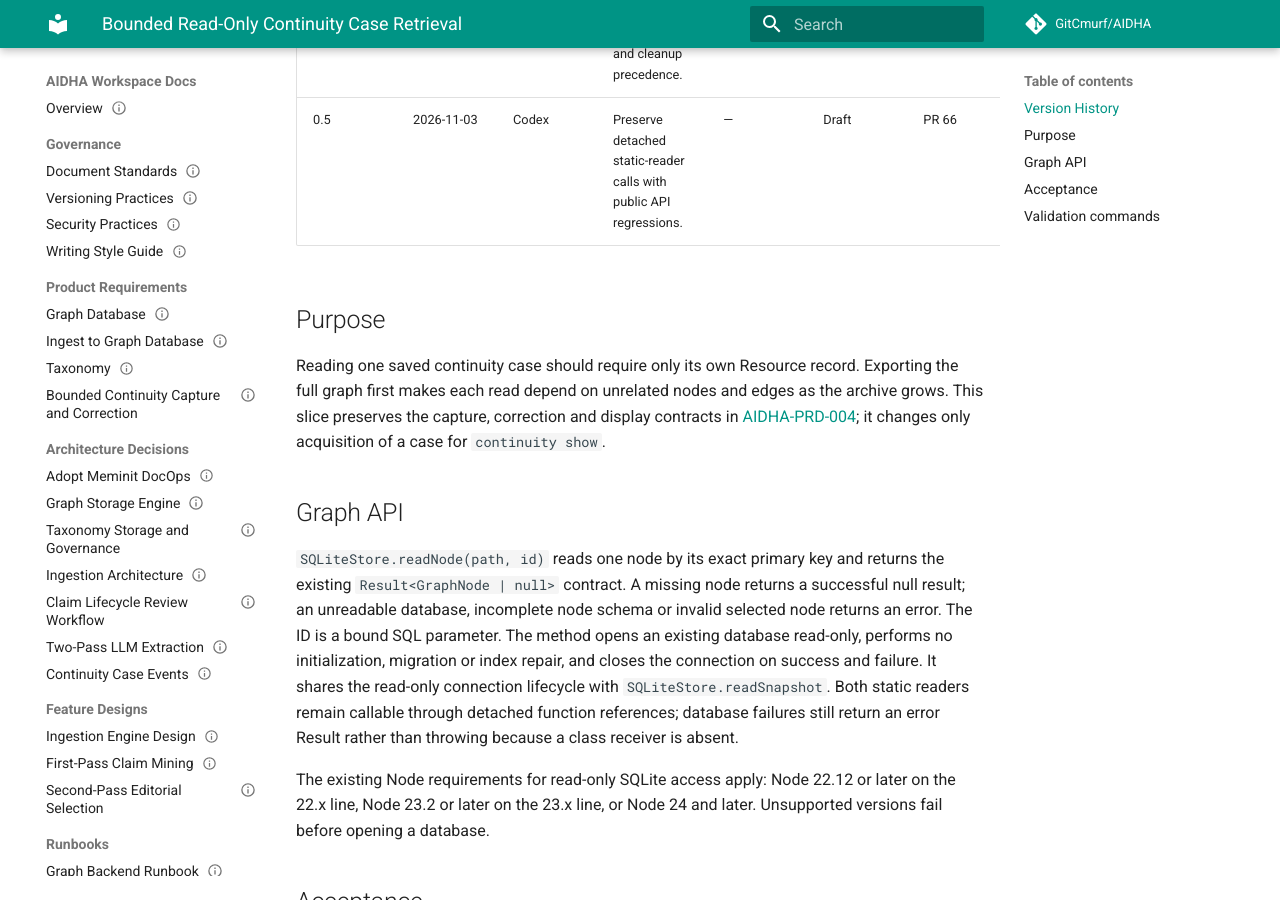
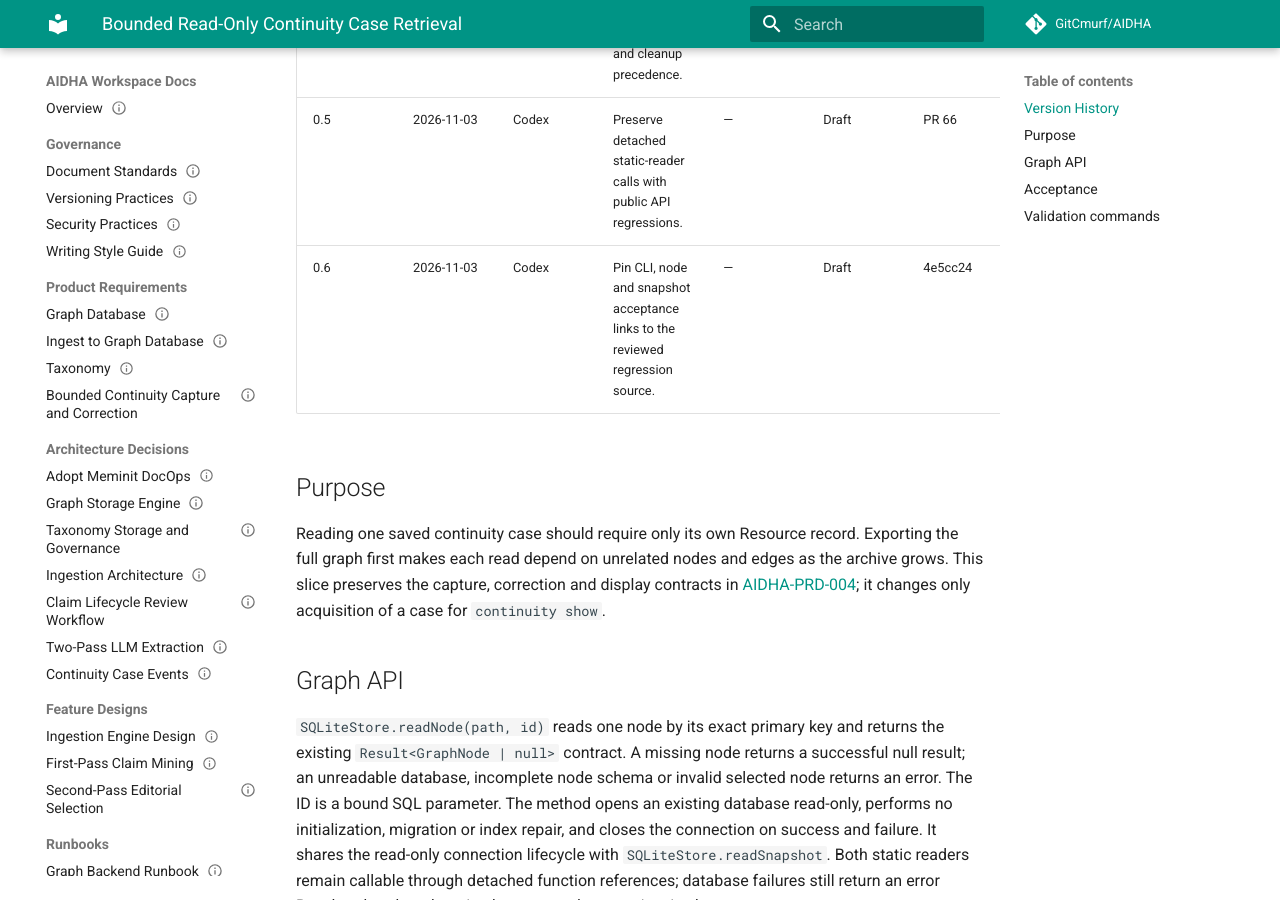
Before and after one commit to GitCmurf/AIDHA, an MkDocs documentation site: the page built from docs/55-testing/testing-098-continuity-case-reads.md, in a window 1280 px wide and 900 px high, scrolled down 1058 px. Built offline with MkDocs 1.6.1 and Material for MkDocs 9.7.7, drawn with Linux system fonts in a browser that asks for light colours; comment, search, counter and statistics services are not loaded; the version menu is left out.

Commit message:
docs(continuity): pin expanded regression evidence

```diff
--- a/docs/01-indices/catalog.json
+++ b/docs/01-indices/catalog.json
@@ -701,7 +701,7 @@
       "document_id": "AIDHA-TESTING-098",
       "owner": "Engineering",
       "status": "Draft",
-      "version": "0.5",
+      "version": "0.6",
       "last_updated": "2026-11-03",
       "title": "Bounded Read-Only Continuity Case Retrieval",
       "type": "TESTING",
--- a/docs/55-testing/testing-098-continuity-case-reads.md
+++ b/docs/55-testing/testing-098-continuity-case-reads.md
@@ -2,7 +2,7 @@
 document_id: AIDHA-TESTING-098
 owner: Engineering
 status: Draft
-version: '0.5'
+version: '0.6'
 last_updated: 2026-11-03
 title: Bounded Read-Only Continuity Case Retrieval
 type: TESTING
@@ -14,7 +14,7 @@
 > **Document ID:** AIDHA-TESTING-098
 > **Owner:** Engineering
 > **Status:** Draft
-> **Version:** 0.5
+> **Version:** 0.6
 > **Last Updated:** 2026-11-03
 > **Type:** TESTING
 
@@ -29,6 +29,7 @@
 | 0.3 | 2026-11-03 | Codex | Simplify reviewed promise wrappers and separate runtime compatibility from read lifecycle control. | — | Draft | PR 66 |
 | 0.4 | 2026-11-03 | Codex | Share error normalisation and qualify non-Error diagnostics, Error identity and cleanup precedence. | — | Draft | PR 66 |
 | 0.5 | 2026-11-03 | Codex | Preserve detached static-reader calls with public API regressions. | — | Draft | PR 66 |
+| 0.6 | 2026-11-03 | Codex | Pin CLI, node and snapshot acceptance links to the reviewed regression source. | — | Draft | 4e5cc24 |
 
 ## Purpose
 
@@ -91,6 +92,6 @@
 These commands define the checks, not their results. No live personal store, background service,
 provider call, new default or task-management integration is part of this change.
 
-[cli-tests]: https://github.com/GitCmurf/AIDHA/blob/main/packages/praecis/cli/tests/continuity.test.ts
-[node-tests]: https://github.com/GitCmurf/AIDHA/blob/1e119d279328e9988a86ebd2f2681fb573d8ac93/packages/reconditum/tests/sqlite-read-node.test.ts
-[snapshot-tests]: https://github.com/GitCmurf/AIDHA/blob/main/packages/reconditum/tests/sqlite-read-snapshot.test.ts
+[cli-tests]: https://github.com/GitCmurf/AIDHA/blob/4e5cc244ca1d3e63ebf16cee9d1d49fb76c23582/packages/praecis/cli/tests/continuity.test.ts
+[node-tests]: https://github.com/GitCmurf/AIDHA/blob/4e5cc244ca1d3e63ebf16cee9d1d49fb76c23582/packages/reconditum/tests/sqlite-read-node.test.ts
+[snapshot-tests]: https://github.com/GitCmurf/AIDHA/blob/4e5cc244ca1d3e63ebf16cee9d1d49fb76c23582/packages/reconditum/tests/sqlite-read-snapshot.test.ts
```
